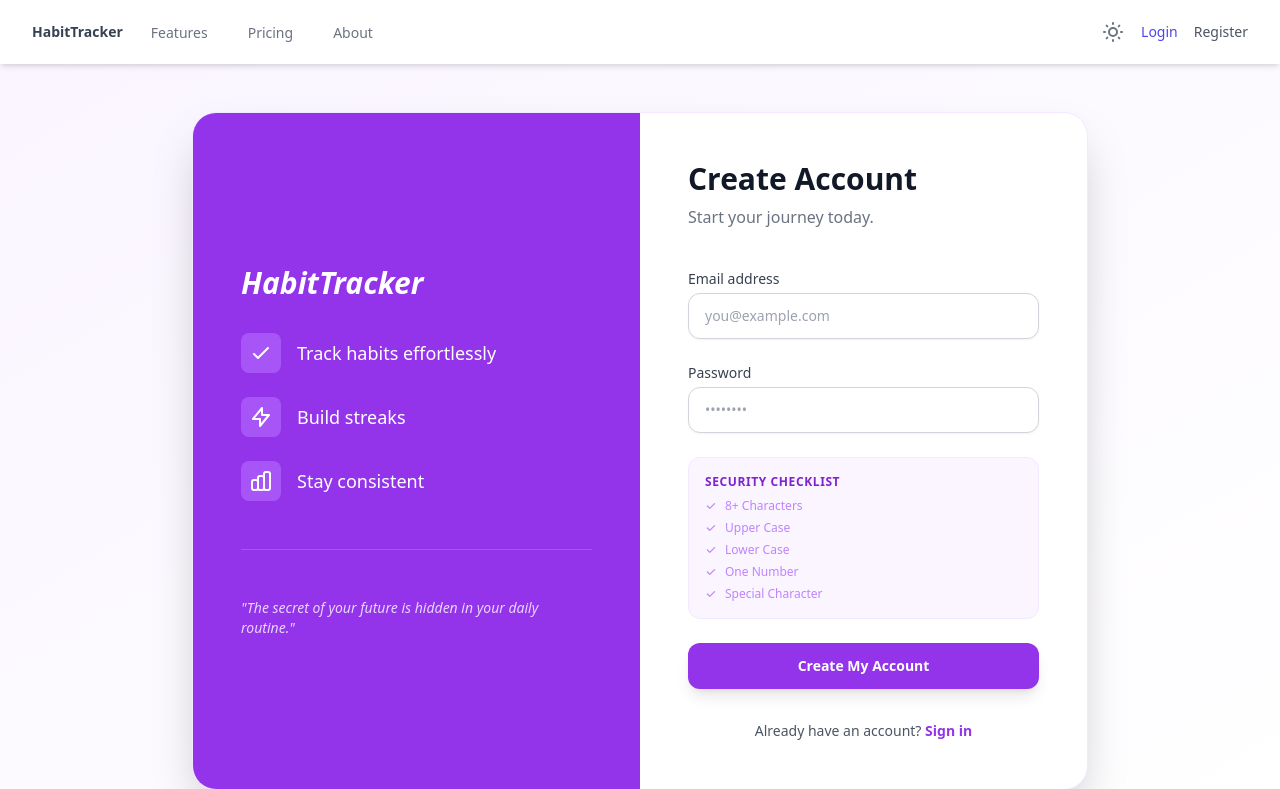
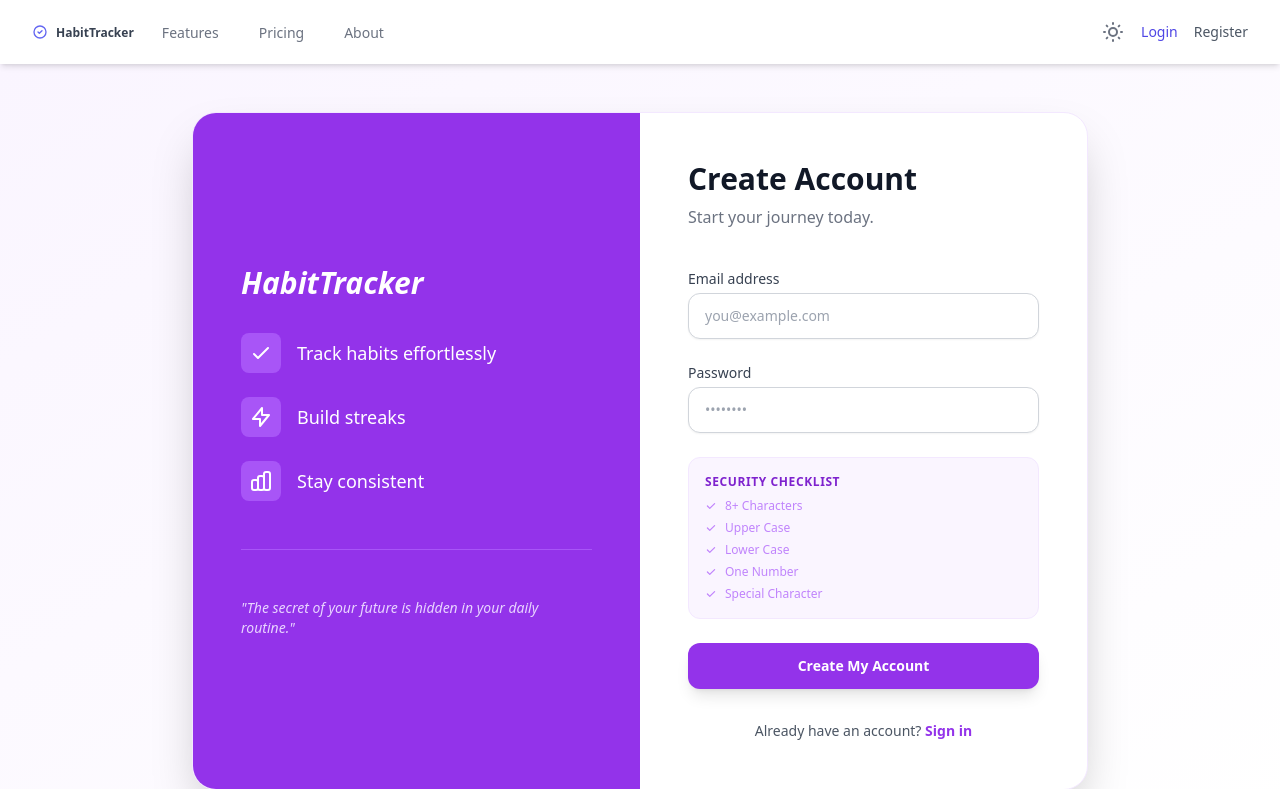
Before and after one commit to infosectestwin/HabbitTracker, a Flask app: page /register in a window 1280 px wide. Shown: the top 789 px of the page. Run offline with Flask 3, Linux system fonts and the light colour scheme; some libraries are stand-ins or nearby versions.

Commit message:
fix: restore logo and ensure dark mode toggle icons use x-cloak properly

```diff
--- a/app/templates/base.html
+++ b/app/templates/base.html
@@ -37,8 +37,11 @@
             <div class="flex justify-between h-16">
                 <div class="flex">
                     <div class="flex-shrink-0 flex items-center">
-                        <a id="site-logo" href="{{ url_for('main.index') }}" aria-label="HabitTracker Home" class="font-semibold text-sm text-gray-700 dark:text-gray-200 hover:text-gray-900 dark:hover:text-white transition-colors">
-                            HabitTracker
+                        <a id="site-logo" href="{{ url_for('main.index') }}" aria-label="HabitTracker Home" class="flex items-center space-x-2 font-semibold text-sm text-gray-700 dark:text-gray-200 hover:text-indigo-600 transition-colors">
+                            <svg class="w-4 h-4 min-w-[16px] min-h-[16px] text-indigo-500" fill="none" stroke="currentColor" viewBox="0 0 24 24" xmlns="http://www.w3.org/2000/svg">
+                                <path stroke-linecap="round" stroke-linejoin="round" stroke-width="2" d="M9 12l2 2 4-4m6 2a9 9 0 11-18 0 9 9 0 0118 0z"></path>
+                            </svg>
+                            <span class="text-gray-700 dark:text-gray-200 text-xs leading-tight">HabitTracker</span>
                         </a>
                     </div>
                     <div class="hidden sm:ml-6 sm:flex sm:space-x-8">
```
